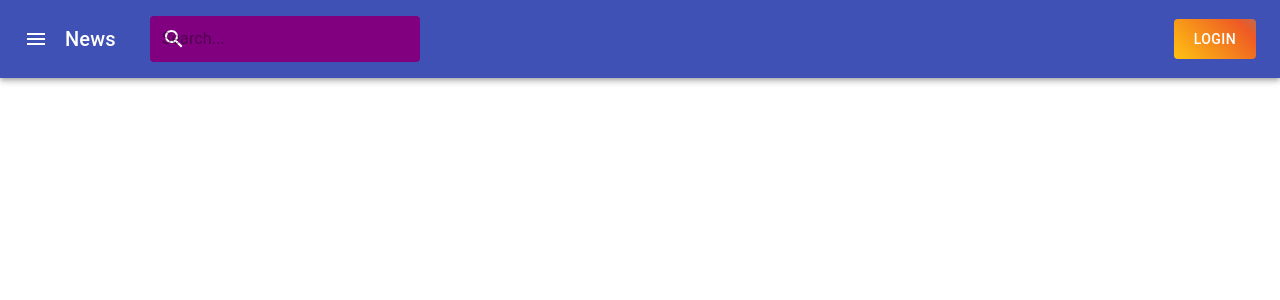
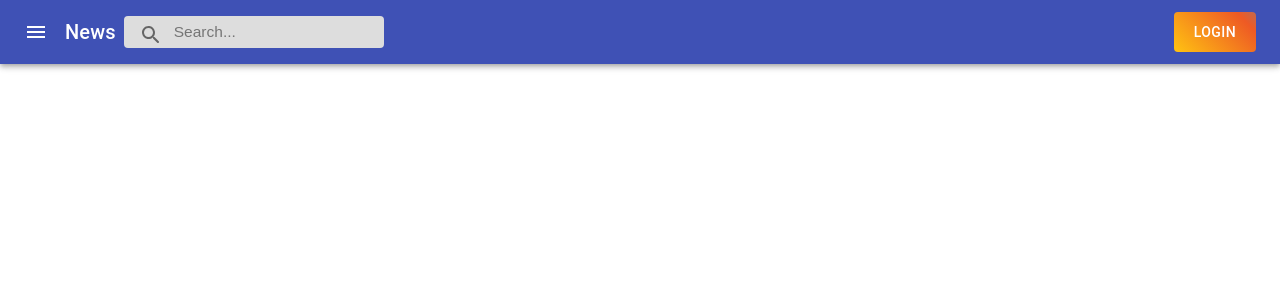
Before and after one commit to sadeghhosseiny/material-ui-app, a React (Create React App) app in the folder material-ui-app/: page / in a window 1280 px wide. Shown: the top 300 px of the page. Built offline with nearby package versions, Linux system fonts and the light colour scheme.

Commit message:
fix searchbar

```diff
--- a/material-ui-app/package.json
+++ b/material-ui-app/package.json
@@ -9,6 +9,7 @@
     "@testing-library/react": "^11.2.6",
     "@testing-library/user-event": "^12.8.3",
     "axios": "^0.21.1",
+    "clsx": "^1.1.1",
     "react": "^17.0.2",
     "react-dom": "^17.0.2",
     "react-router-dom": "^5.2.0",
--- a/material-ui-app/src/Components/Navbar.js
+++ b/material-ui-app/src/Components/Navbar.js
@@ -1,15 +1,51 @@
-import React from 'react';
+import React, {useEffect, useState} from 'react';
 import AppBar from '@material-ui/core/AppBar';
 import Toolbar from '@material-ui/core/Toolbar';
 import Typography from '@material-ui/core/Typography';
 import Button from '@material-ui/core/Button';
 import IconButton from '@material-ui/core/IconButton';
 import MenuIcon from '@material-ui/icons/Menu';
-import { makeStyles } from '@material-ui/core/styles';
+import { fade, makeStyles } from '@material-ui/core/styles';
+import SearchRoundedIcon from "@material-ui/icons/SearchRounded";
 import InputBase from '@material-ui/core/InputBase';
 import SearchIcon from '@material-ui/icons/Search';
+//import useIsFocusVisible from '../utils/useIsFocusVisible';
+import clsx from 'clsx';
 
 const useStyle = makeStyles((theme) => ({
+  superRoot: {
+    width: "280px",
+    transition: "300ms"
+  },
+  FocusedSuperRoot: {
+    width: "480px",
+    transition: "300ms"
+  },
+  root: {
+    position: "relative",
+    width: "100%"
+  },
+  searchInput: {
+    width: "calc(100% - 85px)",
+    backgroundColor: "#ddd",
+    outline: "none",
+    border: "none",
+    padding: "7px 15px",
+    paddingLeft: "50px",
+    fontSize: "0.97rem",
+    color: "#333",
+    borderRadius: "4px",
+    margin: "8px",
+    transition: "200ms"
+  },
+  btnContainer: {
+    position: "absolute",
+    top: "8px",
+    left: "16px"
+  },
+  icon: {
+    padding: "7px"
+  },
     menuButton: {
         marginRight: "5px",
     },
@@ -33,32 +69,19 @@ const useStyle = makeStyles((theme) => ({
         backgroundImage:"linear-gradient(45deg, #FFC312, #EE5A24, #00A8FF)",
     },
 
-    searchInputDiv:{
-      position:"relative",
-      width:"20%",
-      margin:"16px 34px",
-      padding:"7px 12px",
-      background: "purple",
-      borderRadius:"4px",
-    },
-
-    searchIconDiv:{
-      position:"absolute",
-
-    },
-
-    searchIcon:{
-      paddingTop:"4px",
-    }
-
 }))
 
+
 function Navbar() {
-    const classes = useStyle();
+
+  const classes = useStyle();
+  const [isFocused, setIsFocused] = useState(false)
+
+
     return(
 
         <div>
-        <AppBar position="static" color="primary">
+        <AppBar position="static" >
         <Toolbar>
           <IconButton className={classes.menuButton} edge="start" color="inherit">
             <MenuIcon />
@@ -66,16 +89,26 @@ function Navbar() {
           <Typography variant="h6">
             News
           </Typography>
-          <div className={classes.searchInputDiv}>
-            <div className={classes.searchIconDiv}>
-              <SearchIcon className={classes.searchIcon} />
-            </div>
-            <InputBase color="secondary" placeholder="Search..." />
-          </div>
-        {/* <div className={classes.container}> */}
+          <div className={isFocused ? classes.FocusedSuperRoot : classes.superRoot}>
+      <div className={classes.root}>
+        <input
+          className={classes.searchInput}
+          type="text"
+          placeholder="Search..."
+          onFocus={(e) => setIsFocused(true)}
+          onBlur={(e) => setIsFocused(false)}
+          onChange={(e) => console.log(e.target.value)}
+        />
+        <span className={classes.btnContainer}>
+          <IconButton className={classes.icon}>
+            <SearchRoundedIcon />
+          </IconButton>
+        </span>
+      </div>
+    </div>
 
           <Button className={`${classes.loginButton} ${classes.tr}`} >Login</Button>
-        {/* </div> */}
+
         </Toolbar>
       </AppBar>
     </div>
```
